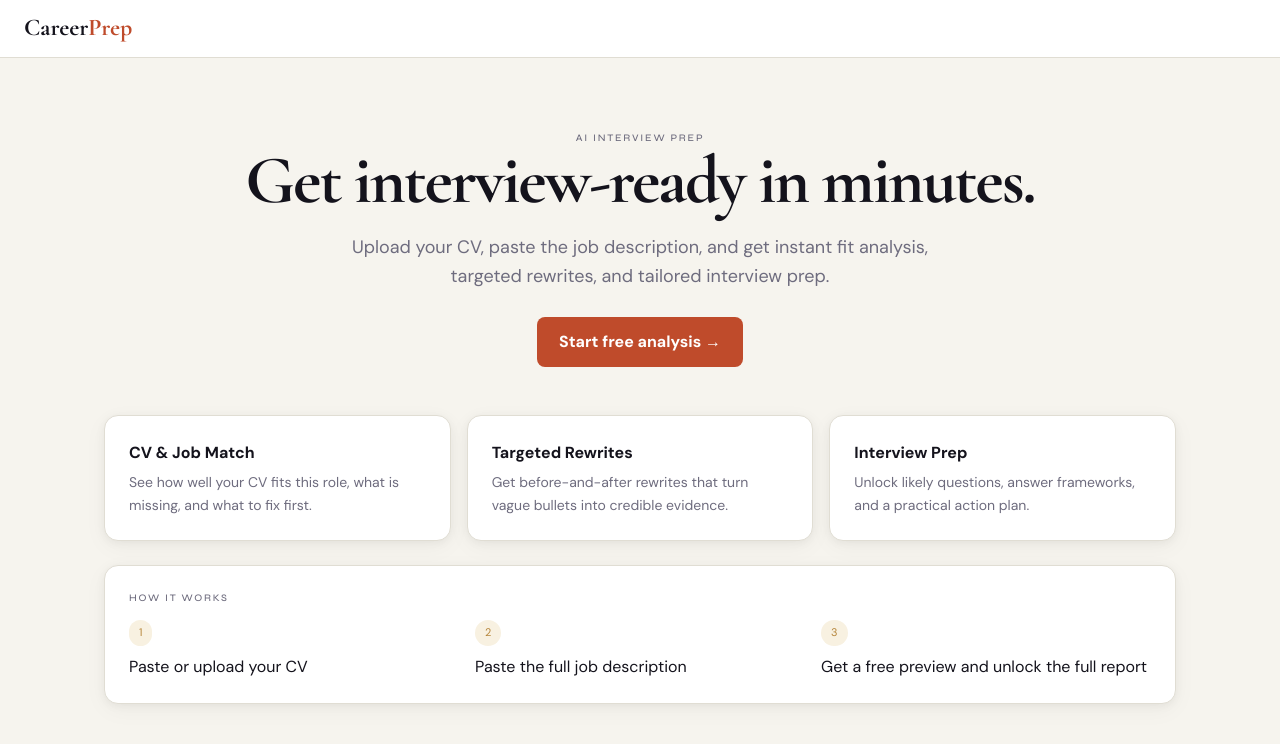
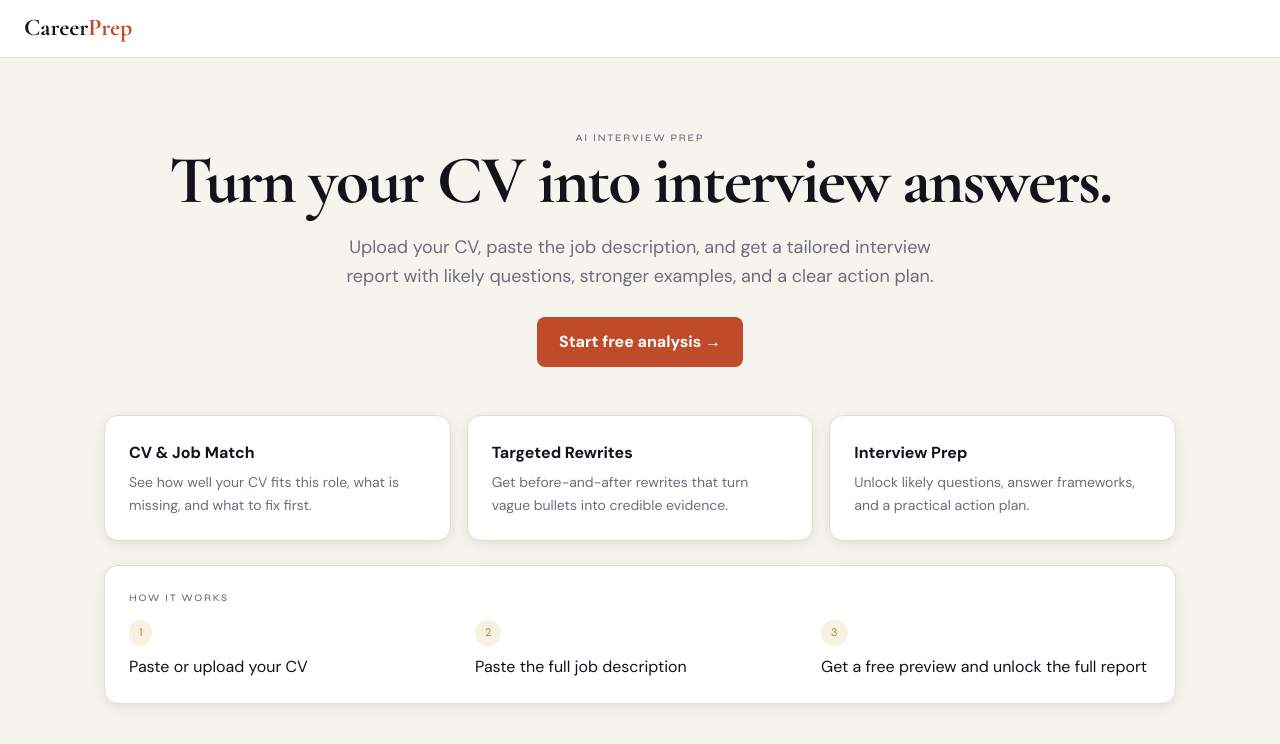
Before and after one commit to seskc10-lab/careerprep-starter, a Next.js app: page / in a window 1280 px wide. Shown: the top 744 px of the page. Built offline with nearby package versions, Linux system fonts and the light colour scheme.

Commit message:
Improve homepage headline and subheadline

```diff
--- a/components/landing/LandingHero.tsx
+++ b/components/landing/LandingHero.tsx
@@ -5,8 +5,8 @@ export function LandingHero() {
   return (
     <section className="hero wrap">
       <div className="eyebrow">AI Interview Prep</div>
-      <h1 className="display">Get interview-ready in minutes.</h1>
-      <p className="hero-sub">Upload your CV, paste the job description, and get instant fit analysis, targeted rewrites, and tailored interview prep.</p>
+<h1 className="display">Turn your CV into interview answers.</h1>
+<p className="hero-sub">Upload your CV, paste the job description, and get a tailored interview report with likely questions, stronger examples, and a clear action plan.</p>
       <Link href="/analyze"><Button className="btn-rust">Start free analysis →</Button></Link>
     </section>
   );
```
